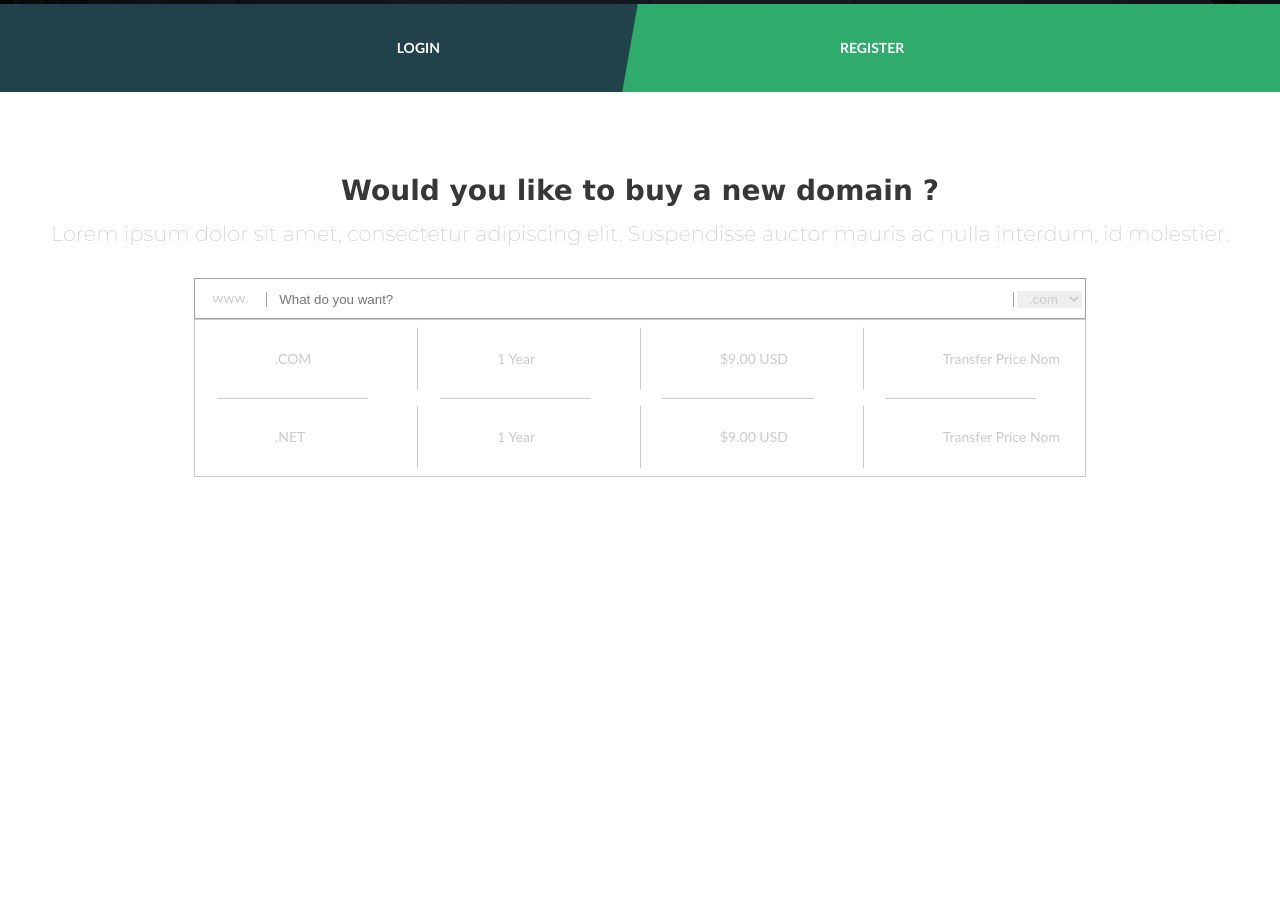
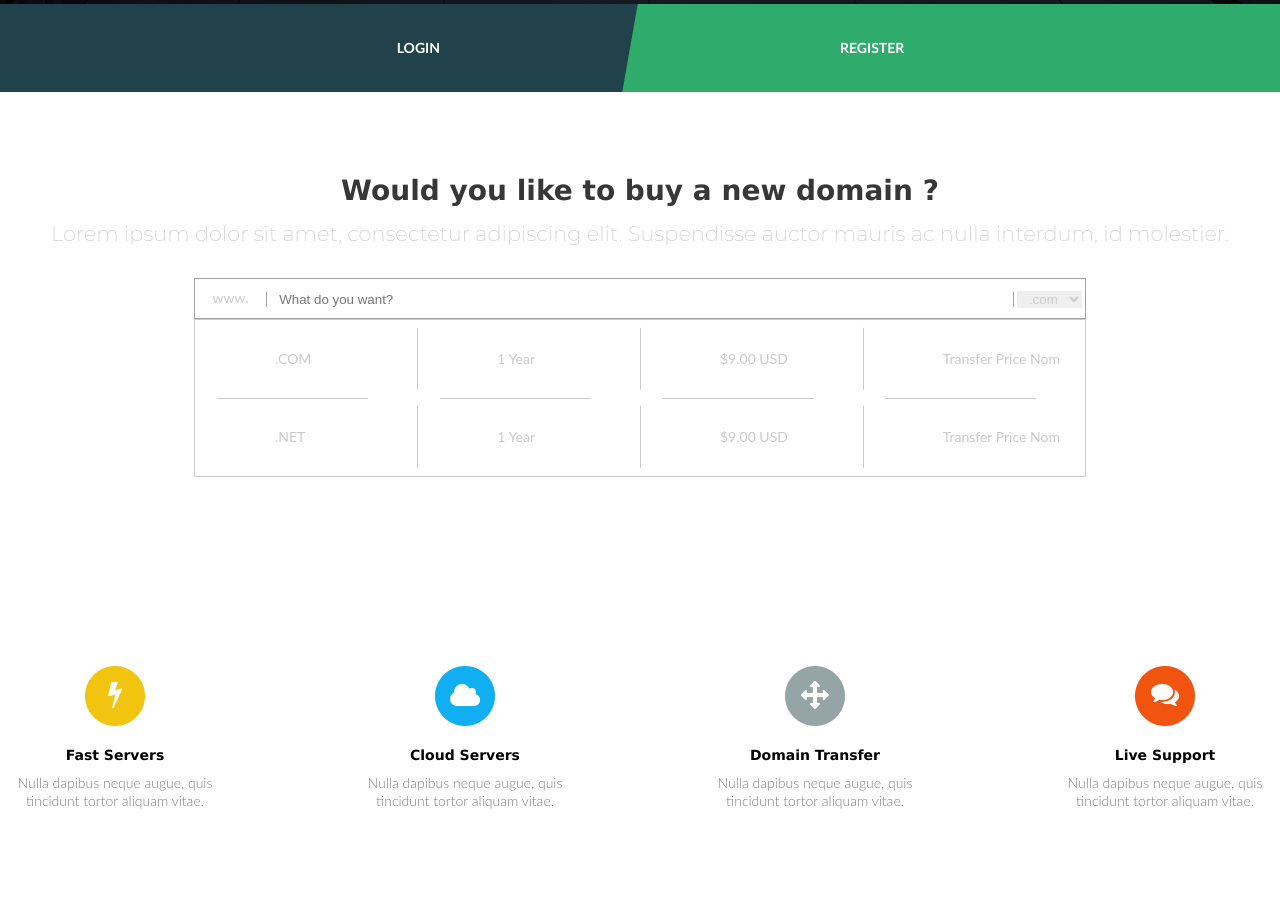
Before and after one commit to RamanBychkou/markup-1, a plain HTML site: page index.html in a window 1280 px wide. Shown: the part 939-1839 px from the top of the page. Before the commit the page ends 1506 px from the top, so only its background shows below. Drawn offline with Linux system fonts and the light colour scheme; a web font is replaced by a local one.

Commit message:
feat/add add functions section

```diff
--- a/css/fonts.css
+++ b/css/fonts.css
@@ -23,6 +23,12 @@
 	src: url(../fonts/Lato-Medium.ttf)
 }
 @font-face {
+	font-family: 'Lato';
+	font-style: normal;
+	font-weight: 300;
+	src: url(../fonts/Lato-Light.ttf)
+}
+@font-face {
 	font-family: 'MyriadPro';
 	font-style: normal;
 	font-weight: 700;
--- a/css/main.css
+++ b/css/main.css
@@ -177,3 +177,27 @@ li {
         top: 0;
         left: -50%;
         margin-left: 60%; }
+
+.functions {
+  display: -webkit-flex;
+  display: -moz-flex;
+  display: -ms-flex;
+  display: -o-flex;
+  display: flex;
+  justify-content: space-between;
+  text-align: center;
+  font-family: 'Lato';
+  padding: 99px 0 90px 0; }
+  .functions .function-item {
+    max-width: 230px; }
+    .functions .function-item img {
+      padding-bottom: 20px; }
+    .functions .function-item h4 {
+      font-weight: 900;
+      font-size: 1em;
+      padding-bottom: 10px;
+      colot: #303030; }
+    .functions .function-item p {
+      font-weight: 300;
+      font-size: 1em;
+      color: #7e7e7e; }
--- a/index.html
+++ b/index.html
@@ -70,5 +70,47 @@ And We're taking it seriously...</h3>
       </table>
     </div>
   </section>
+  <section class="functions">
+    <div class="function-item">
+      <figure>
+        <img src="img/func-fast.png" alt="fast">
+        <figcaption>
+          <h4>Fast Servers</h4>
+          <p>Nulla dapibus neque augue, quis
+tincidunt tortor aliquam vitae.</p>
+        </figcaption>
+      </figure>
+    </div>
+    <div class="function-item">
+      <figure>
+        <img src="img/func-cloud.png" alt="cloud">
+        <figcaption>
+          <h4>Cloud Servers</h4>
+          <p>Nulla dapibus neque augue, quis
+tincidunt tortor aliquam vitae.</p>
+        </figcaption>
+      </figure>
+    </div>
+    <div class="function-item">
+      <figure>
+        <img src="/img/func-domain.png" alt="domain">
+        <figcaption>
+          <h4>Domain Transfer</h4>
+          <p>Nulla dapibus neque augue, quis
+tincidunt tortor aliquam vitae.</p>
+        </figcaption>
+      </figure>
+    </div>
+    <div class="function-item">
+      <figure>
+        <img src="img/func-support.png" alt="support">
+        <figcaption>
+          <h4>Live Support</h4>
+          <p>Nulla dapibus neque augue, quis
+tincidunt tortor aliquam vitae.</p>
+        </figcaption>
+      </figure>
+    </div>
+  </section>
 </body>
 </html>
```
Also changed, not shown: fonts/Lato-Light.ttf (added), img/func-cloud.png (added), img/func-domain.png (added), img/func-fast.png (added), img/func-support.png (added).
